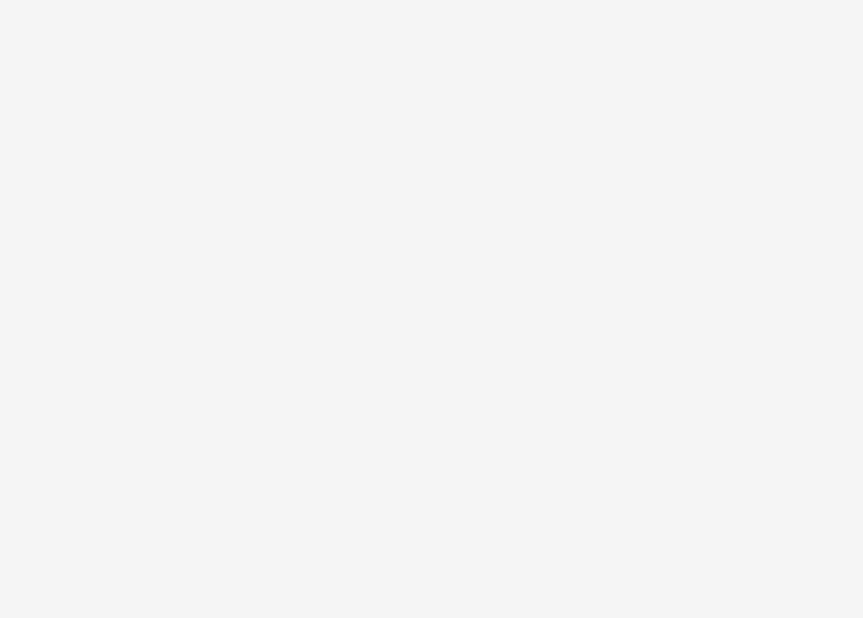
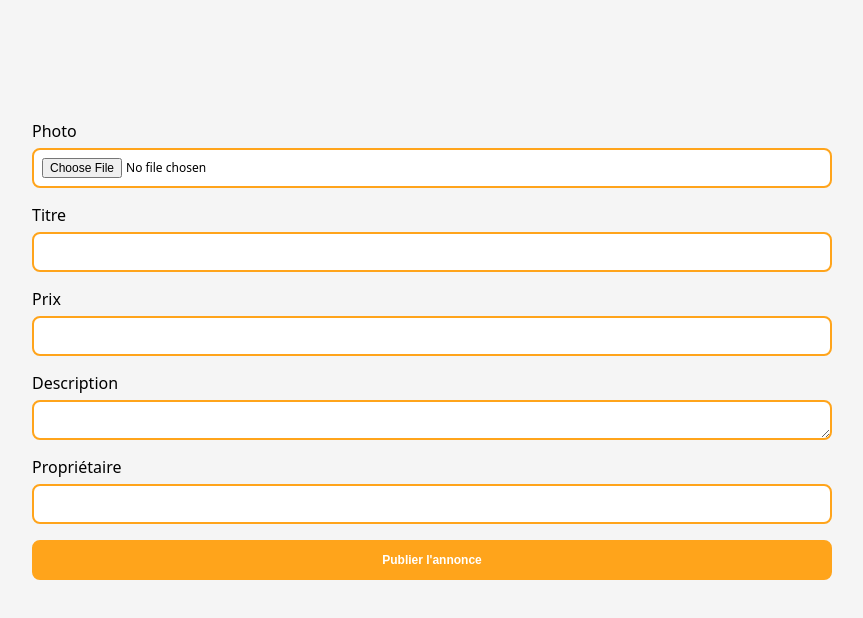
Before and after one commit to Omcci/the-good-corner, a Next.js app in the folder web-app/: page /publish-article in a window 1280 px wide. Shown: the top 618 px of the page, without its empty margins (208-1071 px from the left). Built offline with nearby package versions, Linux system fonts and the light colour scheme.

Commit message:
publish article correctly done

```diff
--- a/web-app/src/pages/publish-article.tsx
+++ b/web-app/src/pages/publish-article.tsx
@@ -1,10 +1,10 @@
-// import { PrimaryButton } from "@/components/Button/PrimaryButton";
-// import { Form } from "@/components/FormElements/Form/Form";
-// import {
-//   FormLabelWithField,
-//   TextArea,
-//   TextField,
-// } from "@/components/FormElements/Input/Input";
+import { PrimaryButton } from "@/components/Button/PrimaryButton";
+import { Form } from "@/components/FormElements/Form/Form";
+import {
+  FormLabelWithField,
+  TextArea,
+  TextField,
+} from "@/components/FormElements/Input/Input";
 import React from "react";
 
 export default function PublishArticle() {
@@ -14,7 +14,7 @@ export default function PublishArticle() {
 
   return (
     <>
-      {/* <Form
+      <Form
         onSubmit={(event) => {
           event.preventDefault();
           createArticle();
@@ -41,7 +41,7 @@ export default function PublishArticle() {
           <TextField type="email" required />
         </FormLabelWithField>
         <PrimaryButton>Publier l'annonce</PrimaryButton>
-      </Form> */}
+      </Form>
     </>
   );
 }
```
